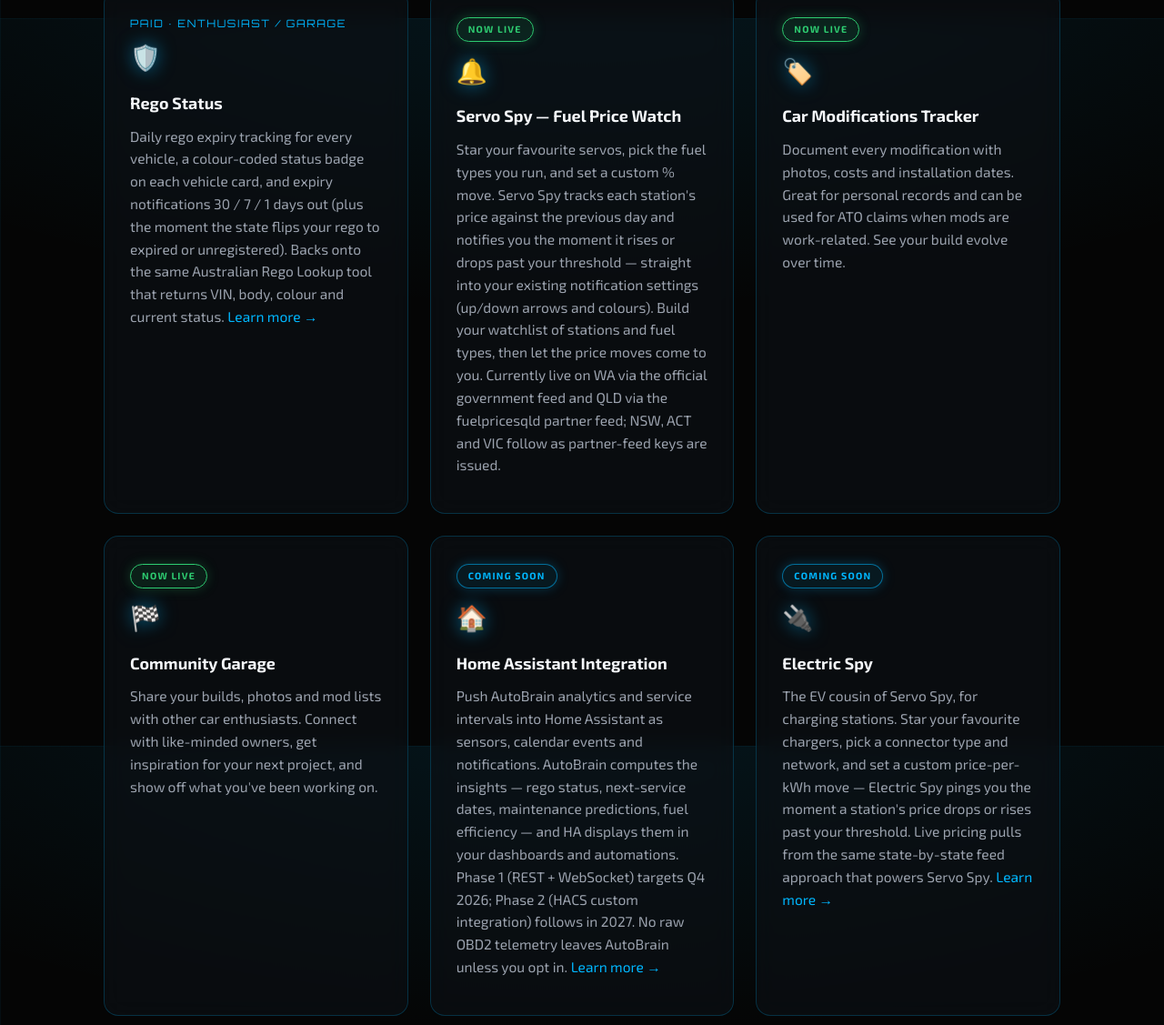
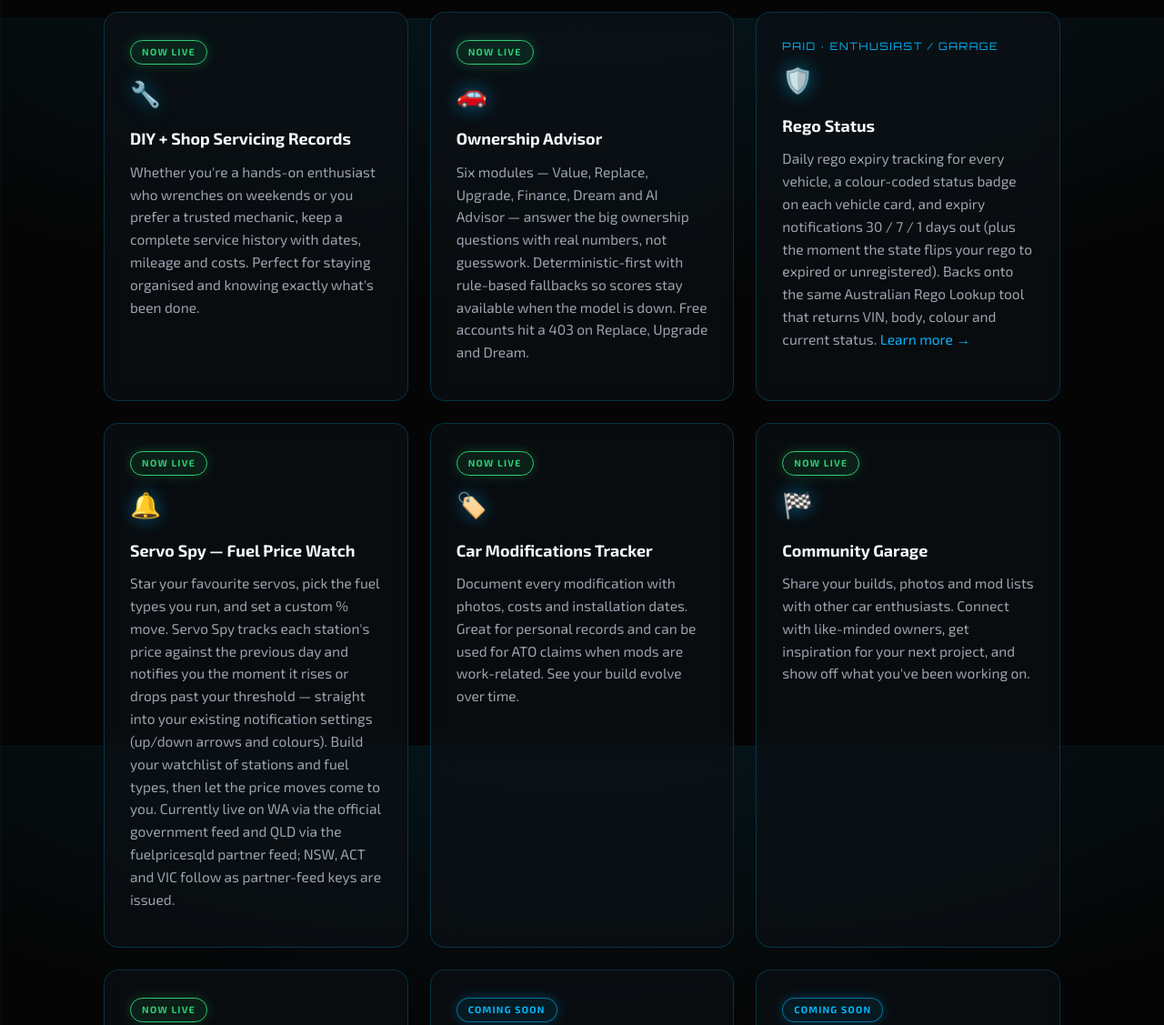
Before and after one commit to CannonFodder151/autobrainservice-website, a plain HTML site: page features.html in a window 1280 px wide. Shown: the part 780-1907 px from the top of the page at 91% size. Drawn offline with Linux system fonts and the light colour scheme.

Commit message:
AUT-763: Update features.html to match actual app capabilities
- Add OBD-II Diagnostics card (Now live) with ELM327 adapter note
- Add Ownership Advisor card (Now live) with 6 modules
- Update Home Assistant card to reflect Phase 1 live status
- Update meta title/description/OG/Twitter/JSON-LD to mention OBD-II and Ownership Advisor
- Update lead paragraph to mention OBD-II diagnostics and Ownership Advisor
- Update Learn More section HA description to reflect Phase 1 live

```diff
--- a/features.html
+++ b/features.html
@@ -4,7 +4,7 @@
 <meta charset="UTF-8">
 <meta name="viewport" content="width=device-width, initial-scale=1.0">
 <title>Features — AutoBrain | Maintenance, Diagnostics, EV</title>
-    <meta name="description" content="Predictive maintenance, fuel intelligence, AI diagnostics, receipt and parts scanning, inventory, AU rego lookup, resale estimates and EV tools.">
+    <meta name="description" content="OBD-II diagnostics, Ownership Advisor, fuel tracking, ATO logbook, AI maintenance predictions, Rego Status, Servo Spy price watch, receipt scanning, resale estimates and EV tools.">
 <meta name="robots" content="index, follow, max-image-preview:large">
 <meta name="theme-color" content="#050505">
 <link rel="canonical" href="https://autobrainservice.app/features.html">
@@ -12,14 +12,14 @@
 <meta property="og:type" content="website">
 <meta property="og:site_name" content="AutoBrain">
 <meta property="og:title" content="Features — AutoBrain | AI Vehicle Maintenance, Diagnostics &amp; HA Integration">
-    <meta property="og:description" content="Predictive maintenance, fuel intelligence, AI diagnostics, receipt &amp; parts scanning, inventory, rego lookup, Rego Status (paid), resale estimates, Home Assistant integration (Phase 1 Q4 2026, Phase 2 2027), Electric Spy, EV Log Book, PHEV support (coming soon) and analytics.">
+    <meta property="og:description" content="OBD-II diagnostics, Ownership Advisor (6 modules), fuel intelligence, ATO logbook, AI maintenance predictions, Rego Status, Servo Spy price watch, receipt &amp; parts scanning, resale estimates, Home Assistant (Phase 1 live), Electric Spy, EV Log Book, PHEV support (coming soon).">
 <meta property="og:url" content="https://autobrainservice.app/features.html">
 <meta property="og:image" content="https://autobrainservice.app/assets/og-image.png">
 <meta property="og:image:width" content="1200">
 <meta property="og:image:height" content="400">
 <meta name="twitter:card" content="summary_large_image">
 <meta name="twitter:title" content="Features — AutoBrain">
-<meta name="twitter:description" content="Predictive maintenance, fuel intelligence, AI diagnostics, receipt &amp; parts scanning, inventory, rego lookup, Rego Status (paid), resale estimates, Electric Spy, EV Log Book, PHEV support (coming soon) and analytics.">
+<meta name="twitter:description" content="OBD-II diagnostics, Ownership Advisor (6 modules), fuel tracking, ATO logbook, AI maintenance predictions, Rego Status, Servo Spy price watch, receipt &amp; parts scanning, resale estimates, Home Assistant (Phase 1 live), Electric Spy, EV Log Book, PHEV support (coming soon).">
 <meta name="twitter:image" content="https://autobrainservice.app/assets/og-image.png">
 <link rel="stylesheet" href="styles.css">
 <script type="application/ld+json">
@@ -81,7 +81,7 @@
       "url": "https://autobrainservice.app/",
       "applicationCategory": "AutomotiveApplication",
       "operatingSystem": "Web, Android, iOS",
-      "description": "AI-powered car companion: predictive maintenance, fuel intelligence, OBD2 diagnostics, digital logbook, rego lookup and vehicle analytics. Open-source (MIT) and hosted plans from free.",
+      "description": "AI-powered car companion: OBD-II diagnostics, Ownership Advisor, predictive maintenance, fuel intelligence, ATO logbook, digital logbook, rego lookup and vehicle analytics. Open-source (MIT) and hosted plans from free.",
       "brand": { "@type": "Brand", "name": "AutoBrain" },
       "offers": [
         { "@type": "Offer", "price": "0", "priceCurrency": "AUD", "name": "Free" },
@@ -136,7 +136,7 @@
 <section class="page">
   <div class="container">
     <h1>What is <span class="b">AutoBrain</span>?</h1>
-    <p class="lead">AutoBrain is your all-in-one car companion — part digital logbook, part cost tracker, part garage organiser. Service reminders, fuel tracking, free rego lookup, AI diagnostics and ownership insights all in one place, with open-source flexibility and deterministic fallbacks.</p>
+    <p class="lead">AutoBrain is your all-in-one car companion — part digital logbook, part cost tracker, part garage organiser. Service reminders, fuel tracking, free rego lookup, OBD-II diagnostics and Ownership Advisor insights all in one place, with open-source flexibility and deterministic fallbacks.</p>
     <div class="grid">
       <div class="card">
         <div class="live u-badge-static">Now live</div>
@@ -146,7 +146,13 @@
         <span class="icon">⛽</span><h3>Fuel &amp; Service Record Tracking</h3><p>Log every fill-up and service to see how much your car really costs to run. Track fuel economy in L/100km, monitor spending trends, and claim back a percentage of your fuel and service costs on tax with easy exports. Servo Spy (below) watches fuel prices for you.</p></div>
       <div class="card">
         <div class="live u-badge-static">Now live</div>
+        <span class="icon">📟</span><h3>OBD-II Diagnostics</h3><p>Describe symptoms or paste OBD2 codes and AutoBrain returns likely causes, severity, affected parts and an Australian cost estimate. Works with a rule-based fallback so diagnostics stay available even when the AI model is unreachable. Add a $15–$40 ELM327 adapter for live OBD2 data — the adapter is optional, not required.</p></div>
+      <div class="card">
+        <div class="live u-badge-static">Now live</div>
         <span class="icon">🔧</span><h3>DIY + Shop Servicing Records</h3><p>Whether you're a hands-on enthusiast who wrenches on weekends or you prefer a trusted mechanic, keep a complete service history with dates, mileage and costs. Perfect for staying organised and knowing exactly what's been done.</p></div>
+      <div class="card">
+        <div class="live u-badge-static">Now live</div>
+        <span class="icon">🚗</span><h3>Ownership Advisor</h3><p>Six modules — Value, Replace, Upgrade, Finance, Dream and AI Advisor — answer the big ownership questions with real numbers, not guesswork. Deterministic-first with rule-based fallbacks so scores stay available when the model is down. Free accounts hit a 403 on Replace, Upgrade and Dream.</p></div>
       <div class="card">
         <div class="tier-tag">Paid · Enthusiast / Garage</div>
         <span class="icon">🛡️</span><h3>Rego Status</h3>
@@ -164,9 +170,9 @@
         <div class="live u-badge-static">Now live</div>
         <span class="icon">🏁</span><h3>Community Garage</h3><p>Share your builds, photos and mod lists with other car enthusiasts. Connect with like-minded owners, get inspiration for your next project, and show off what you've been working on.</p></div>
       <div class="card">
-        <div class="soon u-badge-static">Coming soon</div>
+        <div class="live u-badge-static">Now live</div>
         <span class="icon">🏠</span><h3>Home Assistant Integration</h3>
-        <p>Push AutoBrain analytics and service intervals into Home Assistant as sensors, calendar events and notifications. AutoBrain computes the insights — rego status, next-service dates, maintenance predictions, fuel efficiency — and HA displays them in your dashboards and automations. Phase 1 (REST + WebSocket) targets Q4 2026; Phase 2 (HACS custom integration) follows in 2027. No raw OBD2 telemetry leaves AutoBrain unless you opt in. <a href="blog/autobrain-home-assistant-integration.html">Learn more →</a></p>
+        <p>Push AutoBrain analytics and service intervals into Home Assistant as sensors, calendar events and notifications. Phase 1 (REST + WebSocket feed) is live now; Phase 2 (HACS custom integration with config flow) follows in Q4 2026. No raw OBD2 telemetry leaves AutoBrain unless you opt in. <a href="blog/autobrain-home-assistant-integration.html">Learn more →</a></p>
       </div>
       <div class="card">
         <div class="soon u-badge-static">Coming soon</div>
@@ -225,7 +231,7 @@
       </a>
       <a href="ha-coming-soon.html" class="card u-center-inherit">
         <span class="icon">🏠</span><h3>Home Assistant integration</h3>
-        <p>Push service reminders, fuel analytics and cost trends into your smart-home dashboard. Q4 2026.</p>
+        <p>Phase 1 (REST + WebSocket feed) is live; Phase 2 (HACS integration) targets Q4 2026.</p>
       </a>
       <a href="ai-data.html" class="card u-center-inherit">
         <span class="icon">🤖</span><h3>AI &amp; your data</h3>
```
